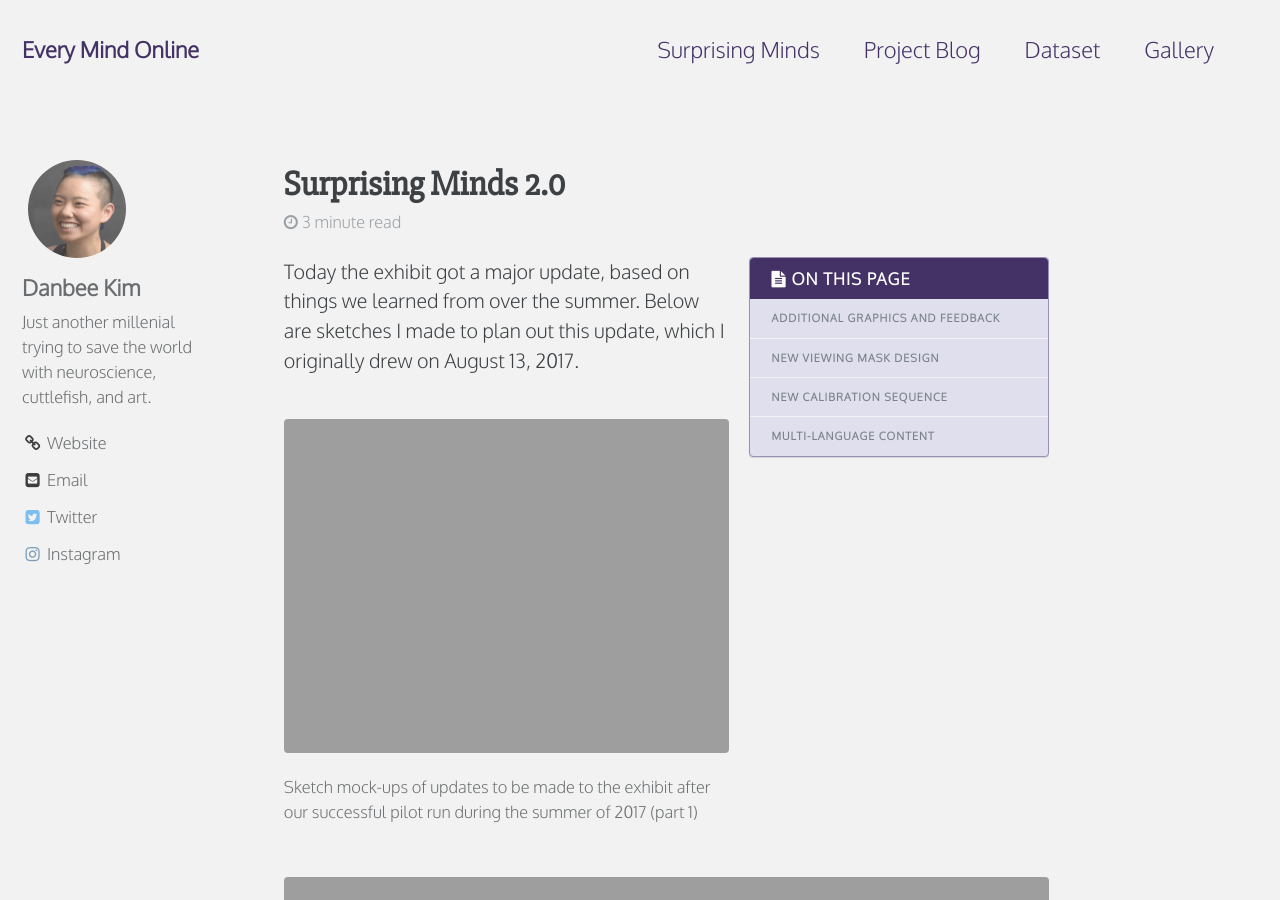
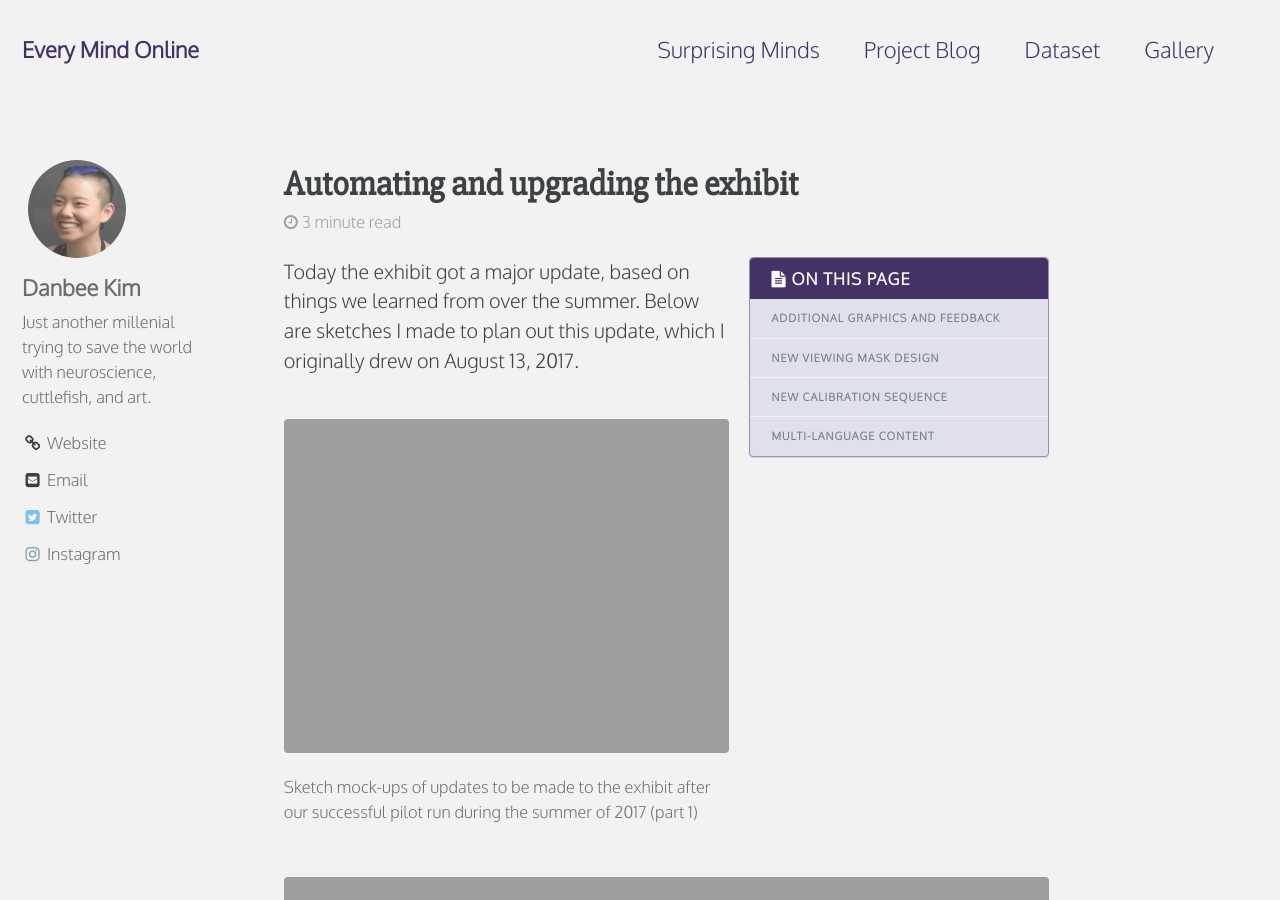
Before and after one commit to everymind/SurprisingMinds, a Jekyll site: the page built from _posts/2017-10-10-Surprising-Minds-2.md, in a window 1280 px wide and 900 px high. Built offline with Jekyll 4.4.1, drawn with Linux system fonts in a browser that asks for light colours; comment, search, counter and statistics services are not loaded.

Commit message:
Update 2017-10-10-Surprising-Minds-2.md
changed post title

```diff
--- a/_posts/2017-10-10-Surprising-Minds-2.md
+++ b/_posts/2017-10-10-Surprising-Minds-2.md
@@ -1,5 +1,5 @@
 ---
-title: "Surprising Minds 2.0"
+title: "Automating and upgrading the exhibit"
 excerpt: "Today the exhibit got a major update, based on things we learned from over the summer."
 author: Danbee Kim
 categories:
```
